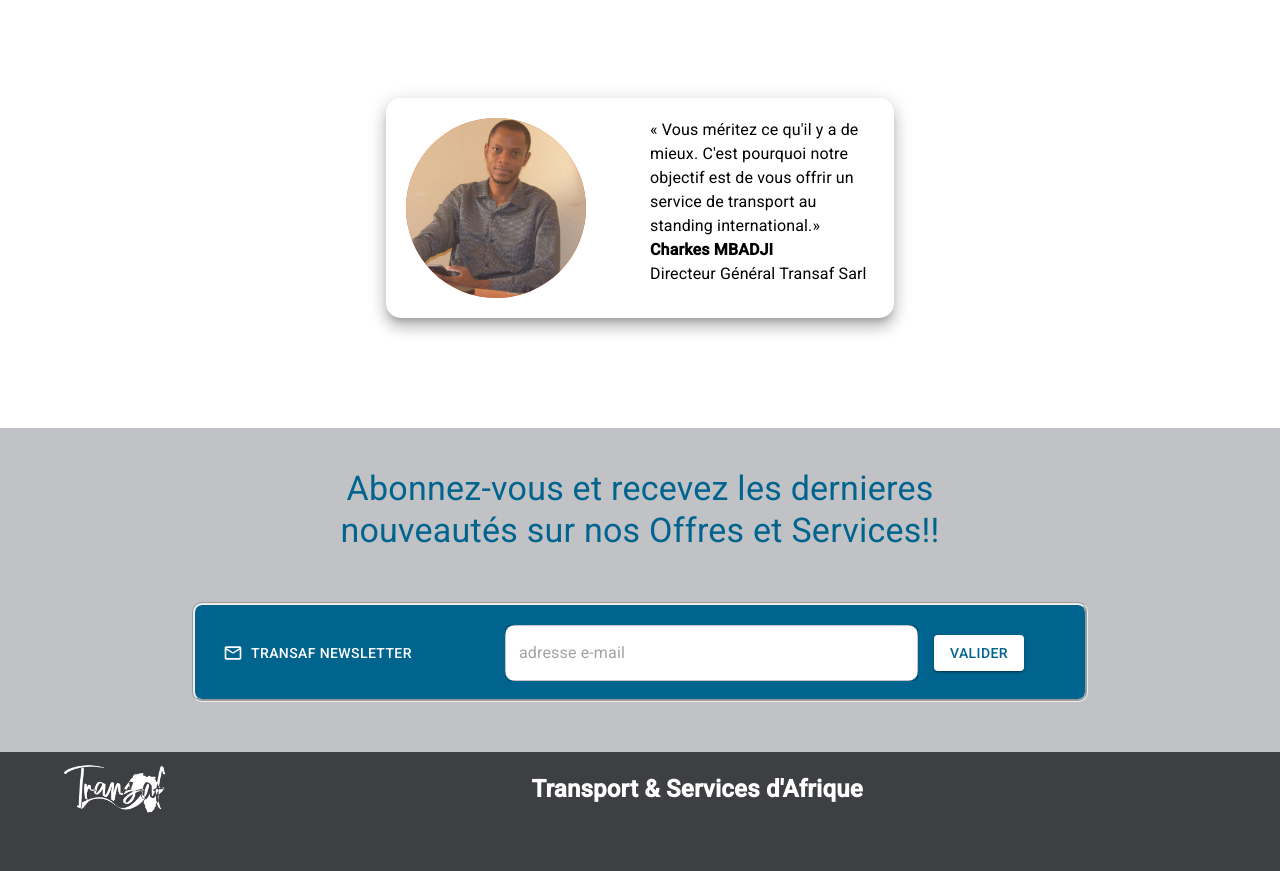
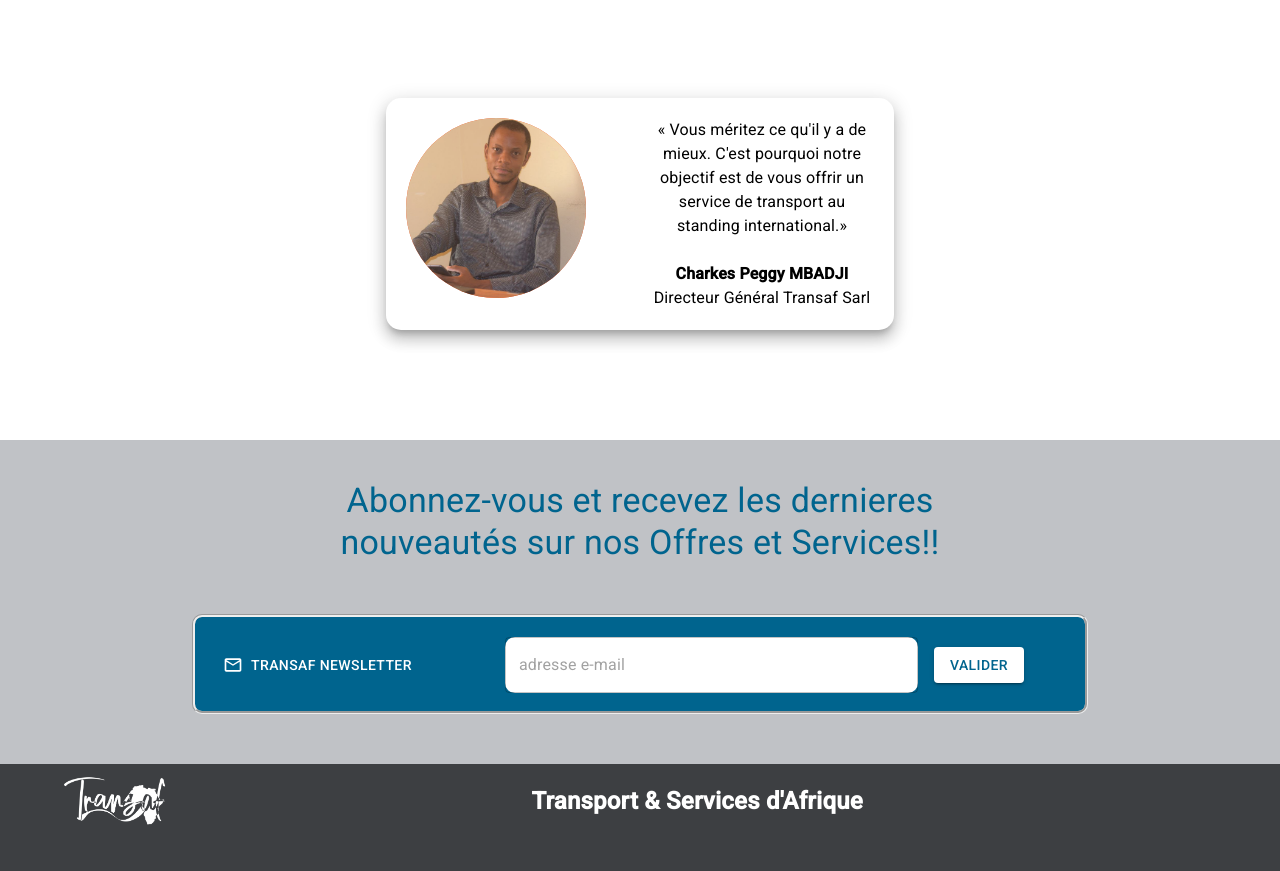
Before and after one commit to aristide20/TNew, a React (Create React App) app: page / in a window 1280 px wide. Shown: the part 2623-3494 px from the top of the page. Built offline with nearby package versions, Linux system fonts and the light colour scheme.

Commit message:
home page corrections 5

```diff
--- a/src/components/motDirection.js
+++ b/src/components/motDirection.js
@@ -20,15 +20,16 @@ const MotDirection = () => {
                     </Grid>
                     <Grid item xs={ isNonMobile ? 6 : 12 } >
                           <Paper elevation={10} sx={{borderRadius:"15px", padding:"20px"}}>
-                                 <Stack direction="row" spacing={isNonMobile ? 8 : 2}>
-                                       <Avatar sx={{ bgcolor: deepOrange[500], width: isNonMobile ? 180 : 100,
-                                                                               height: isNonMobile ? 180 : 100 }}
+                                 <Stack direction={isNonMobile ? "row" : "column"} spacing={isNonMobile ? 8 : 4}>
+                                       <Avatar sx={{ bgcolor: deepOrange[500], width: isNonMobile ? 180 : 180,
+                                                                               height: isNonMobile ? 180 : 180 }}
                                                                                src={DG} />
-                                       <Typography variant="paragraph" sx={{color:color5}}>
+                                       <Typography variant="paragraph" sx={{color:color5, textAlign:"center"}}>
                                                    « Vous méritez ce qu'il y a de mieux. C'est pourquoi notre objectif
                                                    est de vous offrir un service de transport au standing international.»
                                                    < br/>
-                                                   <strong> Charkes MBADJI <br/> </strong>
+                                                   < br/>
+                                                   <strong> Charkes Peggy MBADJI <br/> </strong>
                                                     Directeur Général Transaf Sarl
                                        </Typography>
                                  </Stack>
```
